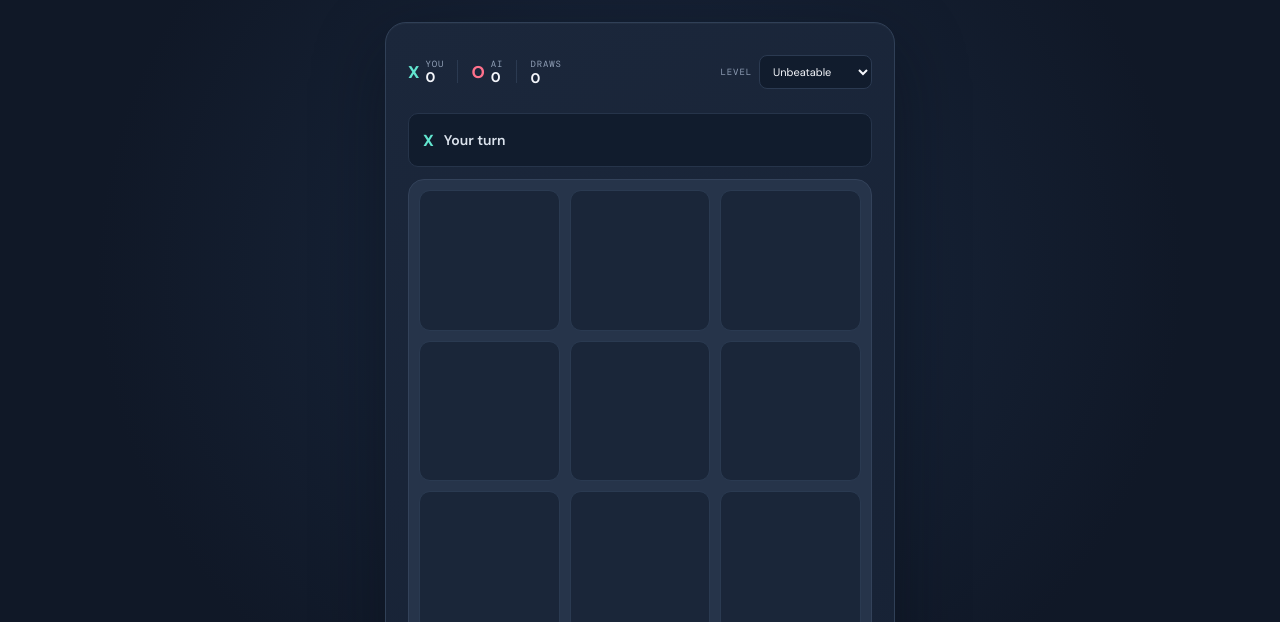
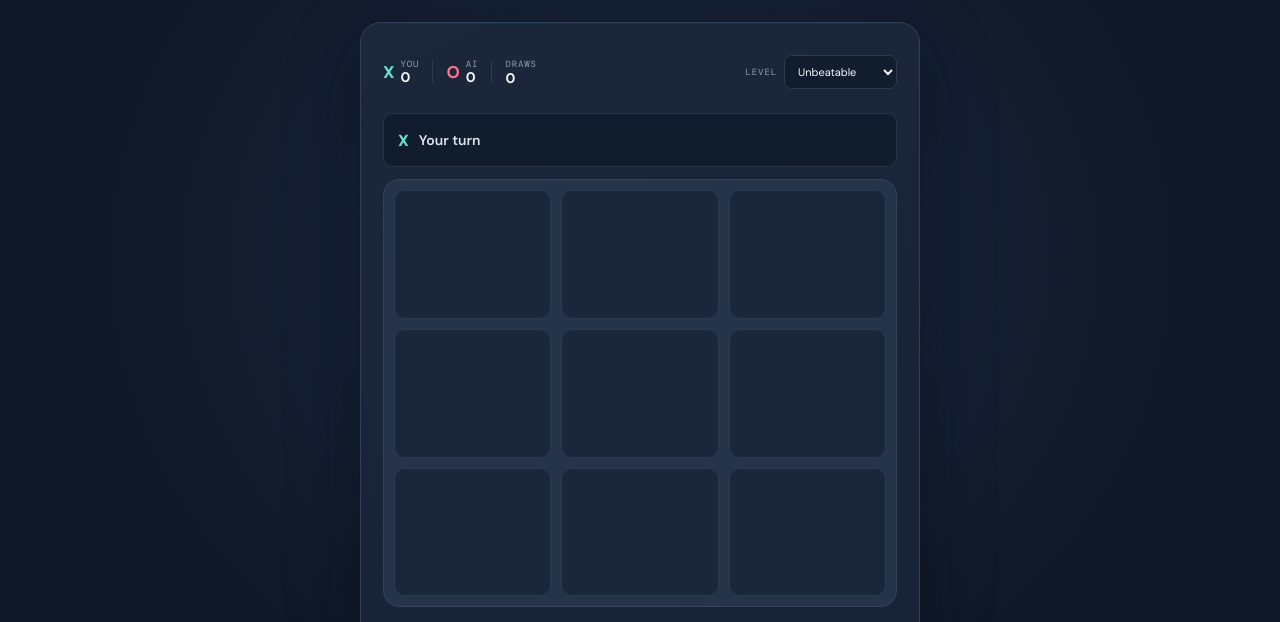
Before and after one commit to raiyan-mahmud-git/tic-tac-toe-vs-bot-, a plain HTML site: page docs/index.html in a window 1280 px wide. Shown: the part 163-785 px from the top of the page. Drawn offline with nearby package versions, Linux system fonts and the light colour scheme.

Commit message:
Widen and shorten browser game board

```diff
--- a/docs/styles.css
+++ b/docs/styles.css
@@ -9,14 +9,14 @@ button,select{font:inherit}
 .brand{display:flex;align-items:center;gap:11px;color:var(--text);text-decoration:none;font-size:12px;font-weight:800;letter-spacing:.17em}
 .brand-mark{display:grid;place-items:center;width:34px;height:34px;border:1px solid var(--line);border-radius:10px;font-size:14px;letter-spacing:-.08em}.brand-mark span{color:var(--cyan)}.brand-muted{color:var(--muted)}
 .source-link{font-size:12px;color:var(--muted);text-decoration:none}.source-link:hover{color:var(--cyan)}.source-link span{margin-left:4px}
-.game-layout{width:min(100%,510px);margin:auto;display:flex;flex-direction:column;align-items:stretch;padding:30px 0 34px;transform:translateY(-48px)}
+.game-layout{width:min(100%,560px);margin:auto;display:flex;flex-direction:column;align-items:stretch;padding:30px 0 34px;transform:translateY(-48px)}
 .intro{text-align:center;margin-bottom:25px}.eyebrow{font:10px var(--mono);letter-spacing:.18em;color:var(--muted);display:flex;justify-content:center;align-items:center;gap:9px;margin:0 0 12px}.pulse{width:7px;height:7px;border-radius:50%;background:var(--cyan);box-shadow:0 0 12px #62e5cf88}
 h1{font-size:clamp(36px,7vw,50px);line-height:1.1;letter-spacing:-.055em;margin:0;font-weight:800}.title-dot{color:var(--cyan)}.subtitle{margin:10px 0 0;color:var(--muted);font-size:15px}
 .game-card{background:linear-gradient(155deg,#1b273b,#172235);border:1px solid #304057;border-radius:21px;padding:22px;box-shadow:0 24px 70px #060b1470, inset 0 1px #ffffff08}
 .game-toolbar{min-height:54px;display:flex;justify-content:space-between;align-items:center;gap:10px}.scoreboard{display:flex;align-items:center;gap:13px}.score-item{display:grid;grid-template-columns:auto auto;grid-template-rows:auto auto;column-gap:6px;align-items:center}.score-symbol{grid-row:span 2;font-weight:800;font-size:17px}.x-text{color:var(--cyan)}.o-text{color:var(--pink)}.score-name,.difficulty-wrap>span{font:9px var(--mono);letter-spacing:.1em;color:var(--muted)}.score-item strong{font-size:14px;line-height:1.1}.draw-score{grid-template-columns:auto;gap:1px}.score-divider{height:23px;width:1px;background:var(--line)}
 .difficulty-wrap{display:flex;align-items:center;gap:7px}.difficulty-wrap select{border:1px solid var(--line);border-radius:8px;background:#111c2d;color:var(--text);font-size:11px;padding:8px 23px 8px 9px;outline:none;cursor:pointer}.difficulty-wrap select:focus-visible{border-color:var(--cyan);box-shadow:0 0 0 3px #62e5cf20}
 .status-row{height:54px;margin:14px 0 12px;padding:0 14px;display:flex;align-items:center;gap:10px;background:#111c2d;border:1px solid #26344a;border-radius:10px;color:#dce3ed;font-size:14px;font-weight:600}.status-mark{font-size:16px;font-weight:800}.status-mark:empty{display:none}.thinking-indicator{display:none;margin-left:auto;gap:3px}.thinking .thinking-indicator{display:flex}.thinking-indicator i{width:4px;height:4px;background:var(--cyan);border-radius:50%;animation:bounce 1s infinite ease-in-out}.thinking-indicator i:nth-child(2){animation-delay:.15s}.thinking-indicator i:nth-child(3){animation-delay:.3s}@keyframes bounce{0%,60%,100%{transform:translateY(0);opacity:.55}30%{transform:translateY(-3px);opacity:1}}
-.board{display:grid;grid-template-columns:repeat(3,minmax(0,1fr));grid-template-rows:repeat(3,minmax(0,1fr));gap:10px;aspect-ratio:1;background:#26344a;padding:10px;border:1px solid #33425a;border-radius:16px}.cell{display:grid;place-items:center;min-width:0;min-height:0;border:1px solid #2a3a51;border-radius:11px;background:#1a2639;color:var(--text);font-size:clamp(44px,12vw,72px);font-weight:700;line-height:1;cursor:pointer;transition:background .15s,border-color .15s,transform .12s; -webkit-tap-highlight-color:transparent}.cell:not(:disabled):hover{background:#22344b;border-color:#49617c;transform:translateY(-1px)}.cell:focus-visible{outline:2px solid var(--cyan);outline-offset:2px;z-index:1}.cell.x{color:var(--cyan)}.cell.o{color:var(--pink)}.cell:disabled{cursor:default}.cell.win{background:#263d43;border-color:#62e5cf66;box-shadow:inset 0 0 0 1px #62e5cf33}
+.board{display:grid;grid-template-columns:repeat(3,minmax(0,1fr));grid-template-rows:repeat(3,minmax(0,1fr));gap:10px;aspect-ratio:1.2;background:#26344a;padding:10px;border:1px solid #33425a;border-radius:16px}.cell{display:grid;place-items:center;min-width:0;min-height:0;border:1px solid #2a3a51;border-radius:11px;background:#1a2639;color:var(--text);font-size:clamp(44px,12vw,72px);font-weight:700;line-height:1;cursor:pointer;transition:background .15s,border-color .15s,transform .12s; -webkit-tap-highlight-color:transparent}.cell:not(:disabled):hover{background:#22344b;border-color:#49617c;transform:translateY(-1px)}.cell:focus-visible{outline:2px solid var(--cyan);outline-offset:2px;z-index:1}.cell.x{color:var(--cyan)}.cell.o{color:var(--pink)}.cell:disabled{cursor:default}.cell.win{background:#263d43;border-color:#62e5cf66;box-shadow:inset 0 0 0 1px #62e5cf33}
 .actions{display:flex;gap:10px;margin-top:18px}.button{height:45px;border-radius:10px;padding:0 15px;font-size:13px;font-weight:700;cursor:pointer;transition:transform .12s,background .15s,border-color .15s}.button:active{transform:scale(.98)}.button-primary{flex:1;border:1px solid var(--cyan);background:var(--cyan);color:#10212b}.button-primary:hover{background:#82efdc}.button-primary span{font-size:18px;vertical-align:-1px;margin-right:4px}.button-quiet{border:1px solid var(--line);background:transparent;color:#bdc7d5}.button-quiet:hover{background:#ffffff08;border-color:#53627a}
 .note{text-align:center;color:var(--muted);font-size:11px;margin:18px 0 0}.note span{color:var(--gold);margin-right:4px}footer{text-align:center;color:#68768b;font:9px var(--mono);letter-spacing:.16em;padding:0 0 2px}footer span{color:var(--cyan);padding:0 5px}
 @media(max-width:520px){.shell{padding:18px 17px 15px}.game-layout{padding:22px 0}.game-card{padding:15px;border-radius:16px}.game-toolbar{align-items:flex-start;flex-direction:column;gap:13px}.scoreboard{width:100%;justify-content:space-between;padding:0 2px}.difficulty-wrap{align-self:flex-end}.status-row{margin-top:11px}.board{gap:7px;padding:7px}.cell{border-radius:8px}.actions{margin-top:13px}}
```
